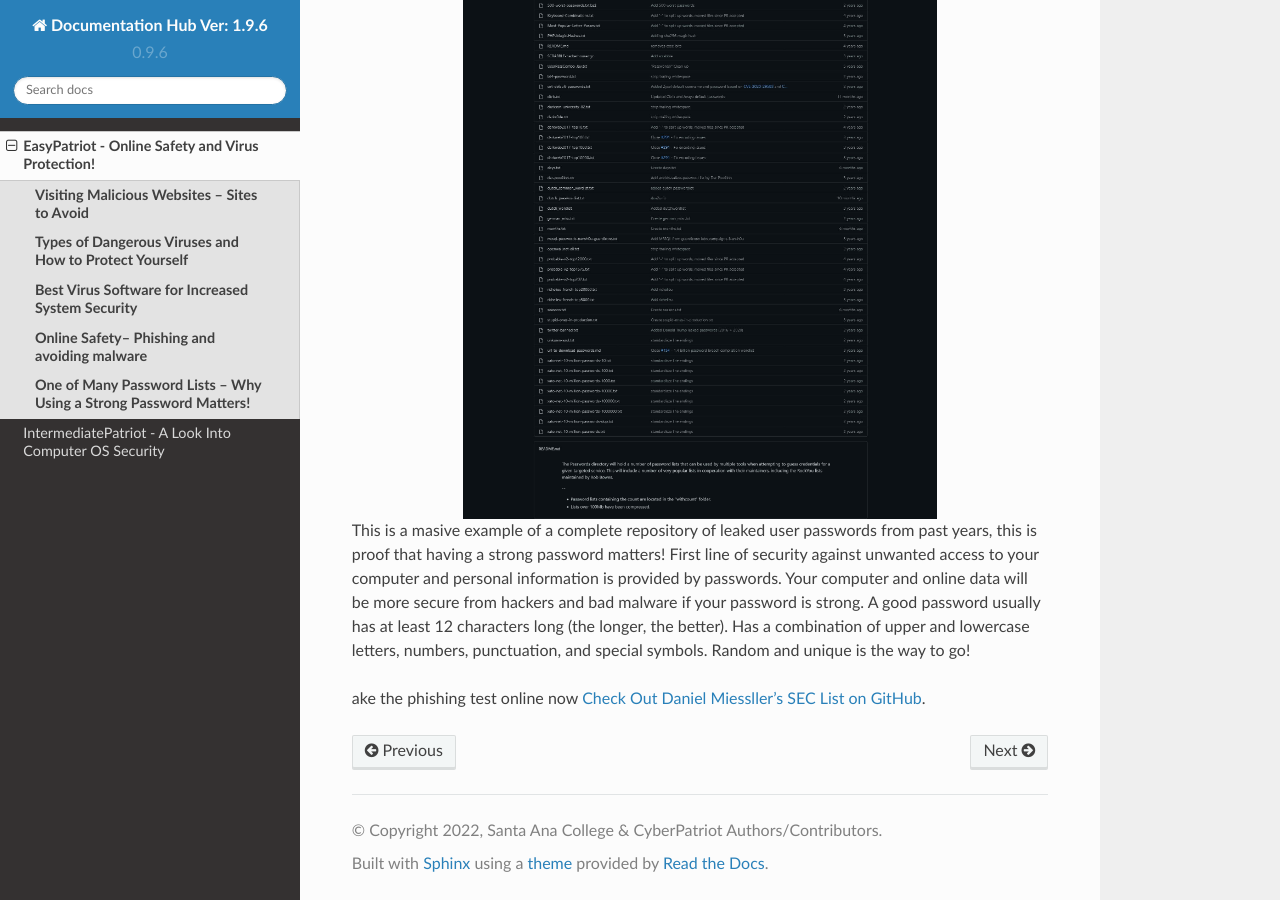
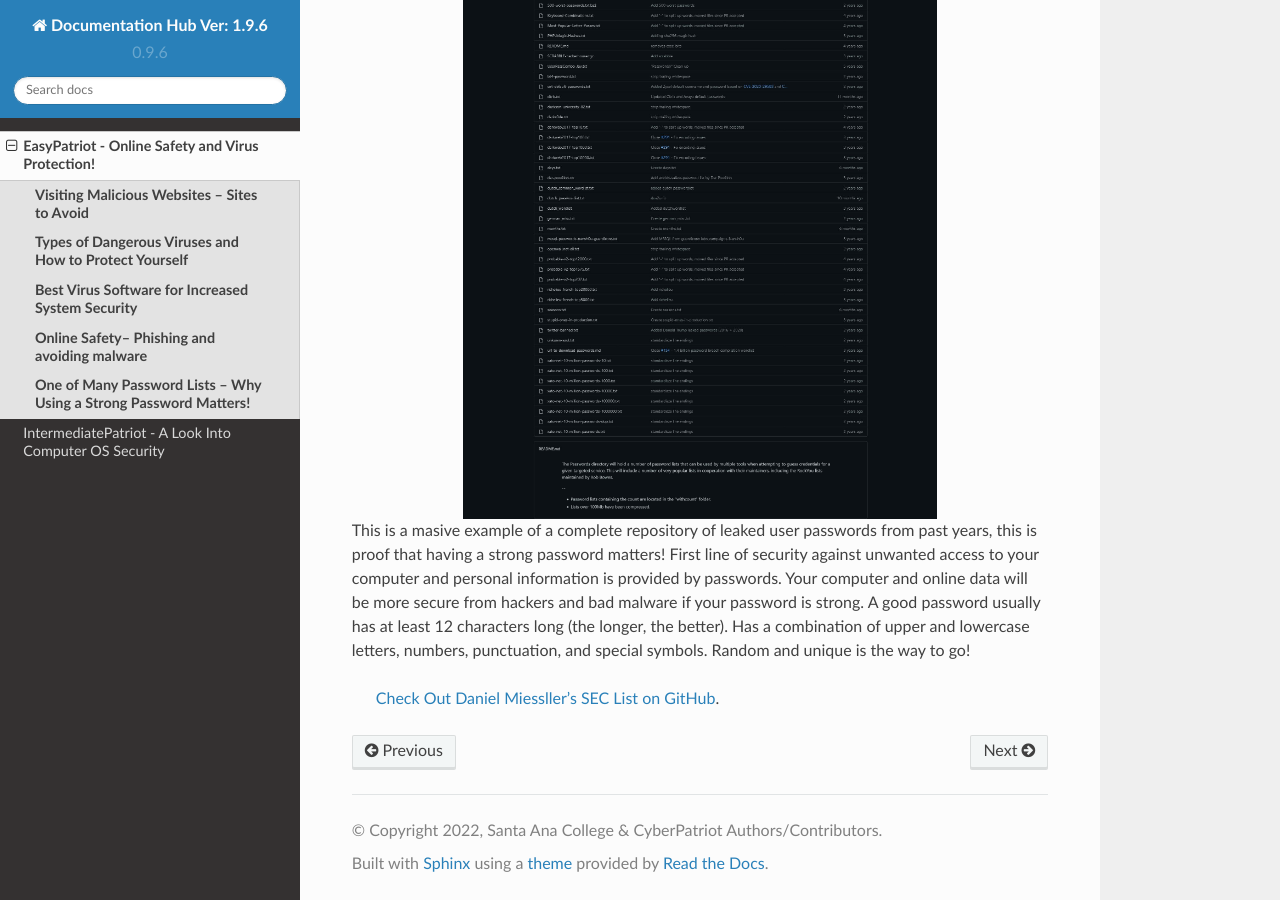
Before and after one commit to natt96z/cybersac, a Sphinx documentation site: the page built from docs/source/BeginnerEasyCybersac.rst, in a window 1280 px wide and 900 px high, scrolled down 9618 px. Built offline with Sphinx 7.4.7 and the Read the Docs theme 2.0.0, drawn with Linux system fonts in a browser that asks for light colours.

Commit message:
Update BeginnerEasyCybersac.rst

```diff
--- a/docs/source/BeginnerEasyCybersac.rst
+++ b/docs/source/BeginnerEasyCybersac.rst
@@ -208,6 +208,6 @@ Check out uBlock Origin, it works on most popular web browsers (Desktop):`Click
    :align: center
 This is a masive example of a complete repository of leaked user passwords from past years, this is proof that having a strong password matters! First line of security against unwanted access to your computer and personal information is provided by passwords. Your computer and online data will be more secure from hackers and bad malware if your password is strong. A good password usually has at least 12 characters long (the longer, the better). Has a combination of upper and lowercase letters, numbers, punctuation, and special symbols. Random and unique is the way to go!
 
-ake the phishing test online now `Check Out Daniel Miessller's SEC List on GitHub`_.
+ `Check Out Daniel Miessller's SEC List on GitHub`_.
 
 .. _Check Out Daniel Miessller's SEC List on GitHub: https://github.com/danielmiessler/SecLists/tree/master/Passwords
```
